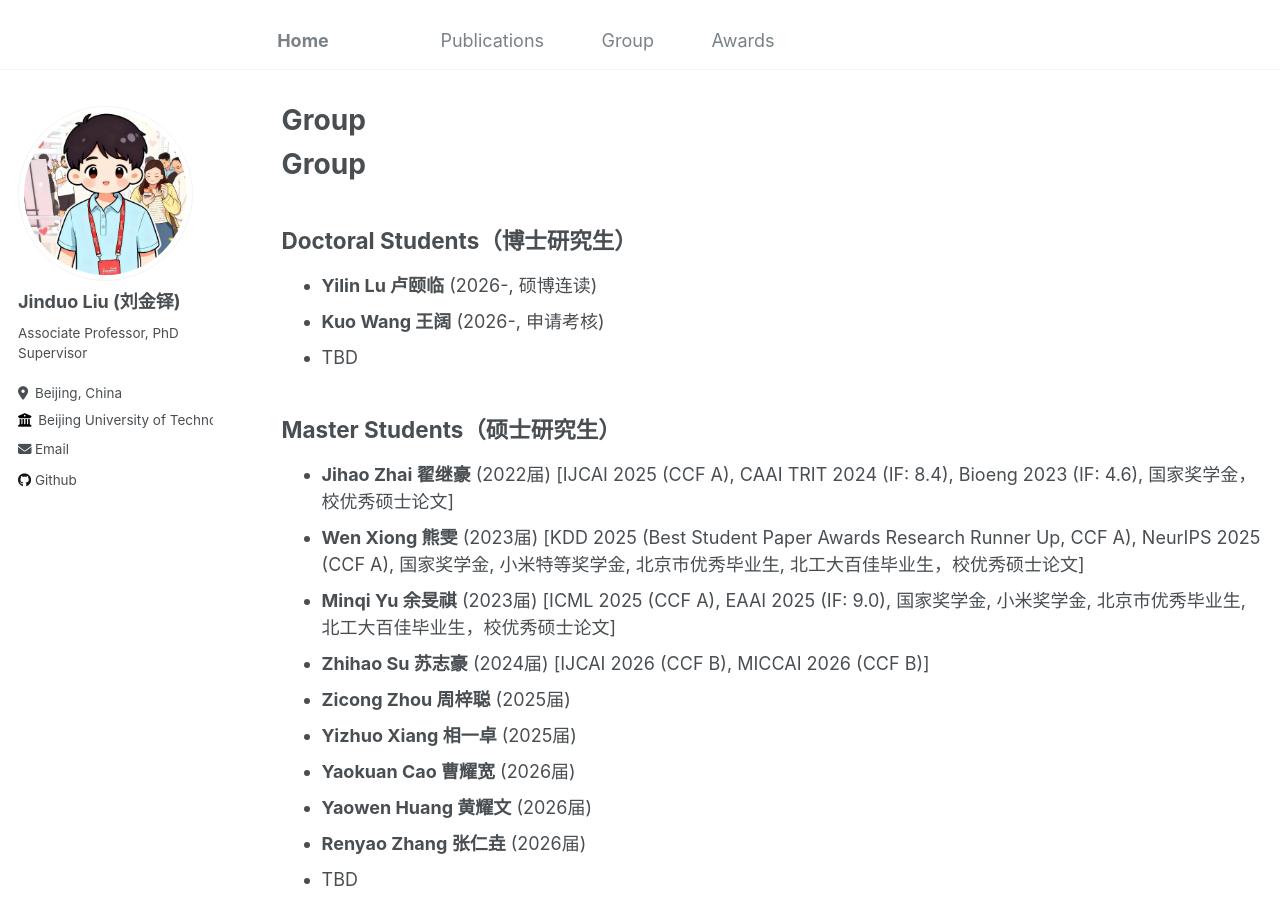
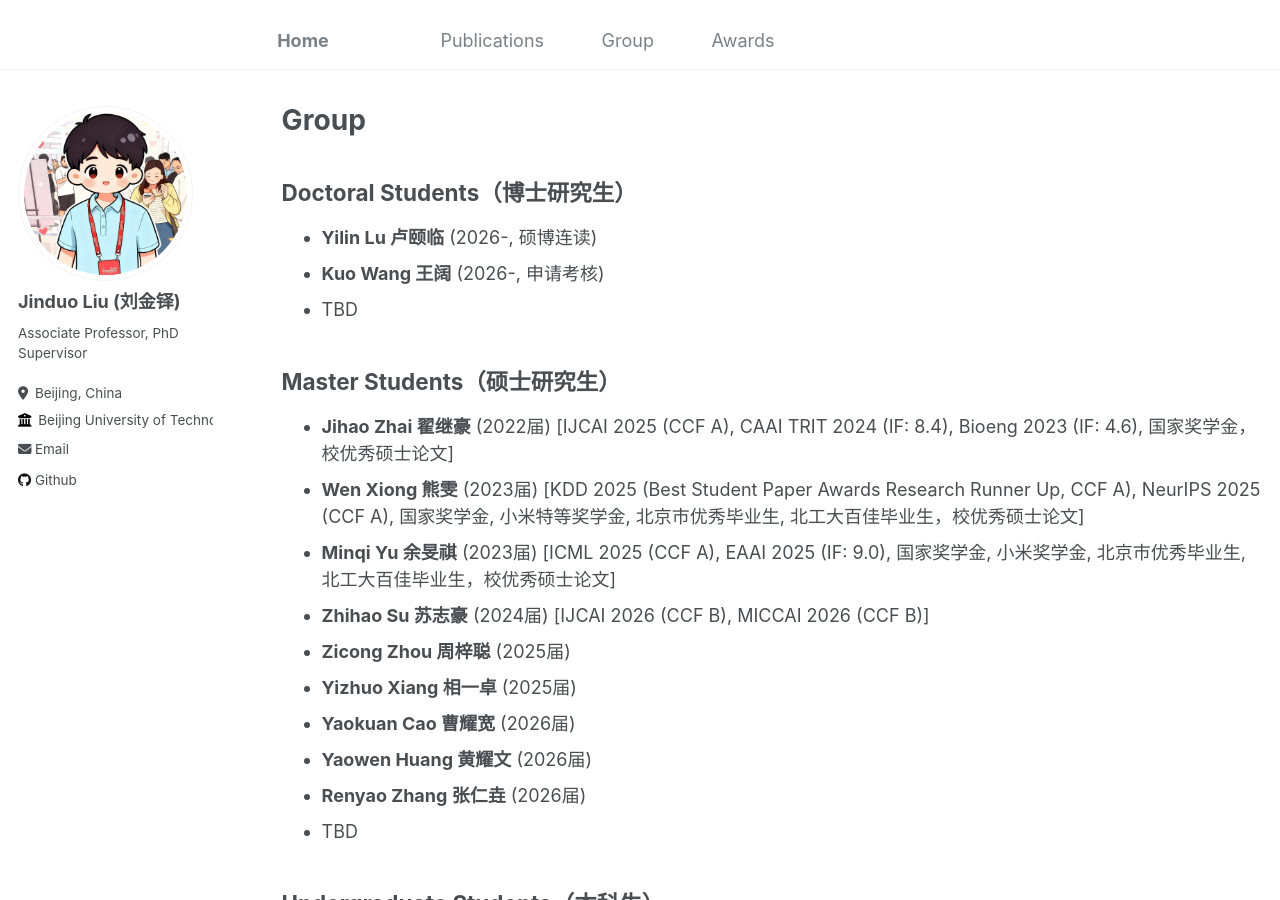
Before and after one commit to Duo67/duo067, a Jekyll site: the page built from _pages/students.md, in a window 1280 px wide and 900 px high. Built offline with Jekyll 4.4.1, drawn with Linux system fonts in a browser that asks for light colours.

Commit message:
Update students.md

```diff
--- a/_pages/students.md
+++ b/_pages/students.md
@@ -8,8 +8,6 @@ redirect_from:
 ---
 
 {% include base_path %}
-
-# Group
 
 ## Doctoral Students（博士研究生）
 - **Yilin Lu 卢颐临** (2026-, 硕博连读)
```
